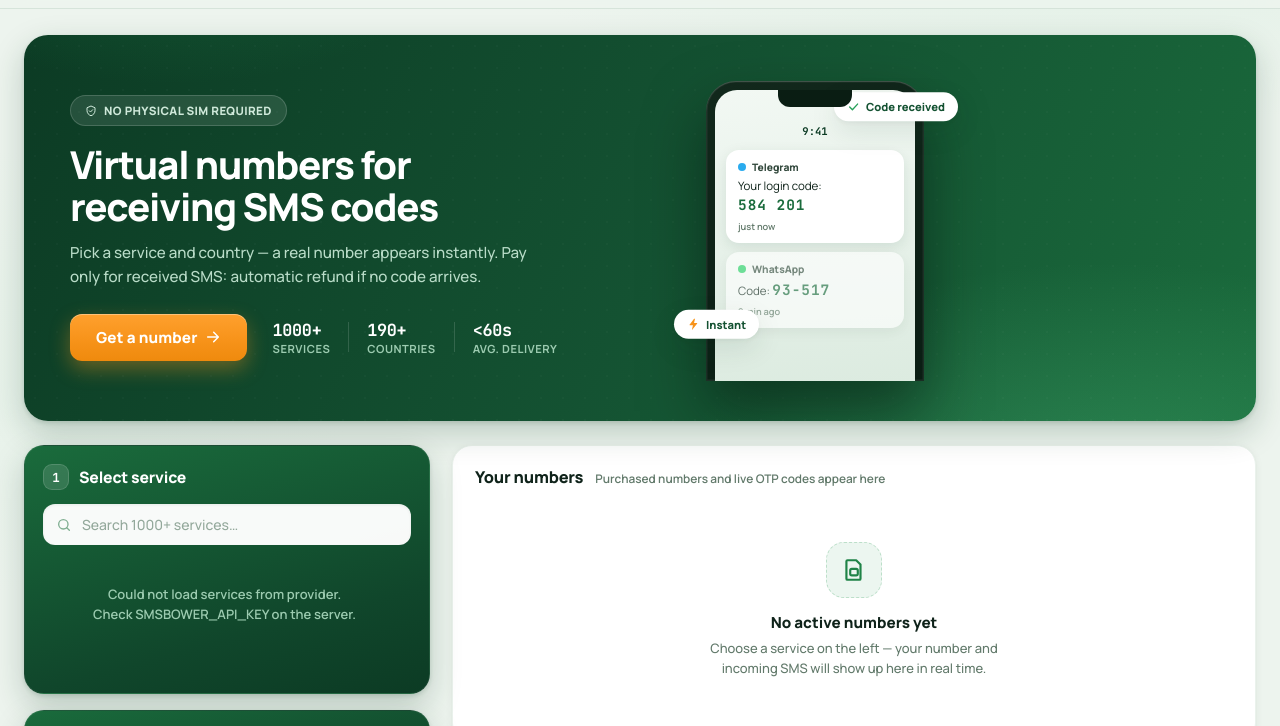
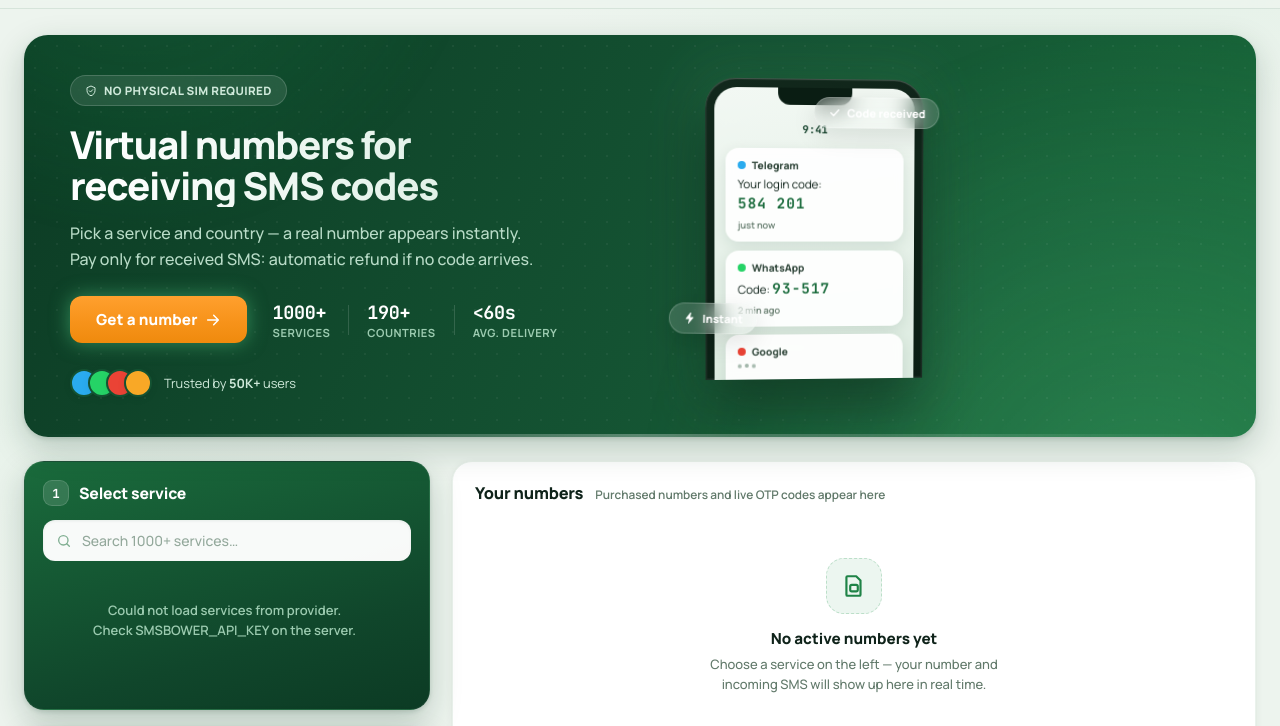
Before and after one commit to somilji143/smsbower-otp, a website: page public/index.html in a window 1280 px wide. Shown: the part 55-781 px from the top of the page. Drawn offline with Linux system fonts and the light colour scheme; no server answers.

Commit message:
Redesign hero section with premium animations and effects

```diff
--- a/public/css/style.css
+++ b/public/css/style.css
@@ -150,38 +150,110 @@
 /* ══════ Hero ══════ */
 .hero-banner {
   position: relative; overflow: hidden;
-  background:
-    radial-gradient(720px 380px at 88% 118%, rgba(77,189,124,.35) 0%, transparent 60%),
-    radial-gradient(560px 300px at 12% -30%, rgba(39,160,90,.28) 0%, transparent 55%),
-    linear-gradient(118deg, var(--green-900) 0%, var(--green-800) 52%, var(--green-700) 100%);
+  background: linear-gradient(118deg, var(--green-900) 0%, var(--green-800) 52%, var(--green-700) 100%);
   border-radius: 24px; padding: 40px 46px; margin-bottom: 24px;
   display: flex; align-items: center; gap: 30px;
   box-shadow: var(--shadow-green);
   color: #fff;
+  z-index: 1;
 }
-.hero-banner::after { /* fine grain to kill the flat gradient look */
-  content: ''; position: absolute; inset: 0; pointer-events: none; opacity: .5;
-  background-image: radial-gradient(rgba(255,255,255,.045) 1px, transparent 1px);
+.hero-bg-orbs {
+  position: absolute; inset: 0; pointer-events: none; z-index: -1;
+  background:
+    radial-gradient(800px circle at 88% 118%, rgba(77,189,124,.35) 0%, transparent 60%),
+    radial-gradient(600px circle at 12% -30%, rgba(39,160,90,.28) 0%, transparent 55%);
+  animation: gradientShift 15s ease-in-out infinite alternate;
+  will-change: transform, opacity;
+}
+.hero-banner::after {
+  content: ''; position: absolute; inset: 0; pointer-events: none; opacity: .5; z-index: -1;
+  background-image: radial-gradient(rgba(255,255,255,.1) 1px, transparent 1px);
   background-size: 22px 22px;
+  animation: dotPulse 8s ease-in-out infinite alternate;
 }
-.hero-text { flex: 1; max-width: 600px; position: relative; z-index: 1; }
+@keyframes gradientShift {
+  0% { transform: scale(1); opacity: 0.8; }
+  50% { transform: scale(1.1); opacity: 1; }
+  100% { transform: scale(0.95); opacity: 0.7; }
+}
+@keyframes dotPulse {
+  0% { opacity: 0.3; }
+  100% { opacity: 0.6; }
+}
+
+.hero-text { flex: 1; max-width: 600px; position: relative; z-index: 1; perspective: 1000px; }
+.hero-text > * { animation: heroFadeUp 0.8s cubic-bezier(0.2, 0.8, 0.2, 1) both; will-change: transform, opacity; }
 .hero-tag {
   display: inline-flex; align-items: center; gap: 7px;
   background: rgba(255,255,255,.1); border: 1px solid rgba(255,255,255,.16);
   color: #cfe9da; padding: 7px 14px; border-radius: 99px;
   font-size: .72rem; font-weight: 800; letter-spacing: .4px; text-transform: uppercase; margin-bottom: 18px;
+  backdrop-filter: blur(8px); -webkit-backdrop-filter: blur(8px);
+  animation-delay: 0.1s;
 }
-.hero-banner h1 { font-size: clamp(1.6rem, 3vw, 2.5rem); font-weight: 800; letter-spacing: -1.2px; line-height: 1.08; margin-bottom: 14px; }
-.hero-banner p { color: #b9dcc8; font-size: .95rem; font-weight: 500; line-height: 1.6; margin-bottom: 24px; max-width: 470px; }
-.hero-actions { display: flex; align-items: center; gap: 26px; flex-wrap: wrap; }
-.hero-stats { display: flex; align-items: center; gap: 18px; }
+.hero-banner h1 {
+  font-size: clamp(1.6rem, 3vw, 2.8rem); font-weight: 800; letter-spacing: -1.2px; line-height: 1.08; margin-bottom: 14px;
+  background: linear-gradient(to right, #fff, #cfe9da); -webkit-background-clip: text; -webkit-text-fill-color: transparent;
+  animation-delay: 0.2s;
+}
+.hero-banner p {
+  color: #b9dcc8; font-size: 1rem; font-weight: 500; line-height: 1.6; margin-bottom: 24px; max-width: 470px;
+  animation-delay: 0.3s;
+}
+.hero-actions { display: flex; align-items: center; gap: 26px; flex-wrap: wrap; animation-delay: 0.4s; }
+.hero-stats { display: flex; align-items: center; gap: 18px; animation-delay: 0.5s; }
+@keyframes heroFadeUp {
+  0% { opacity: 0; transform: translateY(30px); }
+  100% { opacity: 1; transform: translateY(0); }
+}
+
+.btn-cta {
+  position: relative; overflow: hidden;
+  animation: heroGlow 3s infinite alternate;
+}
+.btn-cta::before {
+  content: ''; position: absolute; top: 0; left: -100%; width: 50%; height: 100%;
+  background: linear-gradient(to right, transparent, rgba(255,255,255,0.4), transparent);
+  transform: skewX(-20deg);
+  animation: ctaShimmer 3s ease-in-out infinite;
+}
+@keyframes ctaShimmer {
+  0% { left: -100%; }
+  20% { left: 200%; }
+  100% { left: 200%; }
+}
+@keyframes heroGlow {
+  0% { box-shadow: 0 0 10px rgba(77,189,124,0.3); }
+  100% { box-shadow: 0 0 25px rgba(77,189,124,0.8); }
+}
+
 .hero-stats > div { display: flex; flex-direction: column; }
-.hero-stats b { font-size: 1.05rem; font-weight: 800; letter-spacing: -.3px; font-family: var(--mono); }
+.hero-stats b { font-size: 1.15rem; font-weight: 800; letter-spacing: -.3px; font-family: var(--mono); color: #fff; }
 .hero-stats span { font-size: .7rem; color: #9ccbb0; font-weight: 700; text-transform: uppercase; letter-spacing: .5px; }
 .hero-stats i { width: 1px; height: 30px; background: rgba(255,255,255,.14); }
 
+.trust-indicators { margin-top: 26px; display: flex; align-items: center; gap: 12px; font-size: 0.8rem; color: #cfe9da; animation-delay: 0.6s; }
+.trust-avatars { display: flex; }
+.trust-avatar { width: 28px; height: 28px; border-radius: 50%; border: 2px solid var(--green-800); margin-left: -10px; box-shadow: var(--shadow-sm); }
+.trust-avatar:first-child { margin-left: 0; }
+
+.hero-bottom-line { position: absolute; bottom: 0; left: 0; right: 0; height: 3px; background: linear-gradient(90deg, transparent, rgba(255,255,255,0.3), transparent); }
+
 /* phone mockup */
-.hero-visual { position: relative; z-index: 1; padding: 6px 28px 0 6px; }
+.hero-visual { position: relative; z-index: 1; padding: 6px 28px 0 6px; perspective: 1000px; }
+.phone-wrapper { position: relative; animation: phoneTilt 6s ease-in-out infinite alternate; transform-style: preserve-3d; will-change: transform; }
+@keyframes phoneTilt {
+  0% { transform: rotateY(-5deg) rotateX(2deg) translateY(0); }
+  100% { transform: rotateY(5deg) rotateX(-2deg) translateY(-10px); }
+}
+.phone-glow {
+  position: absolute; inset: -15px; border-radius: 40px 40px 0 0; background: rgba(77,189,124,0.2);
+  filter: blur(20px); z-index: -1; animation: borderPulse 3s ease-in-out infinite alternate;
+}
+@keyframes borderPulse {
+  0% { opacity: 0.5; transform: scale(0.95); }
+  100% { opacity: 1; transform: scale(1.05); }
+}
 .phone {
   width: 218px; height: 300px; position: relative;
   background: linear-gradient(160deg, #12281c, #0a1d13);
@@ -195,26 +267,37 @@
   padding: 34px 11px 0;
 }
 .phone-time { text-align: center; font-size: .66rem; font-weight: 800; color: var(--green-900); font-family: var(--mono); margin-bottom: 12px; }
-.phone-msg { background: #fff; border-radius: 13px; padding: 10px 12px; box-shadow: 0 4px 14px rgba(12,59,36,.10); margin-bottom: 9px; animation: msgIn .5s cubic-bezier(.22,.9,.34,1.2) both; }
-.phone-msg.dim { opacity: .62; animation-delay: .18s; transform-origin: top; }
-@keyframes msgIn { from { opacity: 0; transform: translateY(10px) scale(.96); } to { transform: none; } }
+.phone-msg { background: rgba(255,255,255,0.9); backdrop-filter: blur(4px); border-radius: 13px; padding: 10px 12px; box-shadow: 0 4px 14px rgba(12,59,36,.10); margin-bottom: 9px; animation: msgSlideIn .6s cubic-bezier(0.34, 1.56, 0.64, 1) both; will-change: transform, opacity; }
+.phone-msg.delay-1 { animation-delay: 0.8s; }
+.phone-msg.delay-2 { animation-delay: 1.6s; }
+.phone-msg.delay-3 { animation-delay: 2.4s; }
+@keyframes msgSlideIn { from { opacity: 0; transform: translateX(20px) scale(0.9); } to { opacity: 1; transform: translateX(0) scale(1); } }
 .phone-msg-head { display: flex; align-items: center; gap: 6px; font-size: .64rem; font-weight: 800; color: var(--ink-2); margin-bottom: 4px; }
 .phone-msg-dot { width: 8px; height: 8px; border-radius: 50%; background: #2aabee; }
 .phone-msg-dot.wa { background: #25d366; }
+.phone-msg-dot.gg { background: #ea4335; }
 .phone-msg-body { font-size: .72rem; color: var(--ink); line-height: 1.45; }
 .phone-msg-body b { font-family: var(--mono); font-size: .9rem; color: var(--green-700); letter-spacing: 1px; }
 .phone-msg-time { font-size: .58rem; color: var(--muted); margin-top: 4px; font-weight: 600; }
+
+.typing-indicator { display: flex; gap: 3px; padding: 4px 0; }
+.typing-indicator span { width: 4px; height: 4px; background: #a0b5a8; border-radius: 50%; animation: typing 1.4s infinite; }
+.typing-indicator span:nth-child(2) { animation-delay: 0.2s; }
+.typing-indicator span:nth-child(3) { animation-delay: 0.4s; }
+@keyframes typing { 0%, 100% { transform: translateY(0); opacity: 0.5; } 50% { transform: translateY(-3px); opacity: 1; } }
+
 .float-chip {
   position: absolute; display: inline-flex; align-items: center; gap: 6px;
-  background: #fff; color: var(--green-800); border-radius: 99px; padding: 7px 13px;
-  font-size: .7rem; font-weight: 800; box-shadow: var(--shadow-md);
-  animation: floaty 4.5s ease-in-out infinite;
+  background: rgba(255,255,255,.15); color: #fff; border-radius: 99px; padding: 7px 13px;
+  font-size: .7rem; font-weight: 800; box-shadow: 0 8px 24px rgba(0,0,0,0.1);
+  backdrop-filter: blur(12px); -webkit-backdrop-filter: blur(12px); border: 1px solid rgba(255,255,255,0.2);
+  animation: chipFloat 5s ease-in-out infinite; z-index: 10;
+  will-change: transform;
 }
-.float-chip svg { color: var(--green-500); }
-.chip-1 { top: 18px; right: -6px; }
-.chip-2 { bottom: 40px; left: -26px; animation-delay: 1.4s; }
-.chip-2 svg { color: var(--orange); }
-@keyframes floaty { 0%,100% { transform: translateY(0); } 50% { transform: translateY(-7px); } }
+.float-chip svg { color: #fff; }
+.chip-1 { top: 18px; right: -16px; animation-delay: 0.2s; }
+.chip-2 { bottom: 40px; left: -36px; animation-delay: 1.4s; }
+@keyframes chipFloat { 0%,100% { transform: translateY(0) rotate(0deg); } 50% { transform: translateY(-10px) rotate(2deg); } }
 
 /* ══════ Buy layout ══════ */
 .buy-layout { display: grid; grid-template-columns: 406px 1fr; gap: 22px; align-items: start; }
--- a/public/index.html
+++ b/public/index.html
@@ -92,6 +92,7 @@
 
       <!-- HERO -->
       <section class="hero-banner" id="heroBanner">
+        <div class="hero-bg-orbs"></div>
         <div class="hero-text">
           <span class="hero-tag"><svg width="12" height="12"><use href="#i-shield"/></svg> No physical SIM required</span>
           <h1>Virtual numbers for<br>receiving SMS codes</h1>
@@ -99,34 +100,73 @@
           <div class="hero-actions">
             <button class="btn btn-cta" onclick="document.getElementById('serviceSearch').focus()">Get a number <svg width="16" height="16"><use href="#i-arrow-right"/></svg></button>
             <div class="hero-stats">
-              <div><b id="statServices">1000+</b><span>services</span></div>
+              <div><b id="statServices" data-target="1000">0+</b><span>services</span></div>
               <i></i>
-              <div><b>190+</b><span>countries</span></div>
+              <div><b id="statCountries" data-target="190">0+</b><span>countries</span></div>
               <i></i>
               <div><b>&lt;60s</b><span>avg. delivery</span></div>
             </div>
           </div>
+          <div class="trust-indicators">
+            <div class="trust-avatars">
+              <div class="trust-avatar" style="background:#2aabee;"></div>
+              <div class="trust-avatar" style="background:#25d366;"></div>
+              <div class="trust-avatar" style="background:#ea4335;"></div>
+              <div class="trust-avatar" style="background:#f9a826;"></div>
+            </div>
+            <span>Trusted by <strong>50K+</strong> users</span>
+          </div>
         </div>
         <div class="hero-visual" aria-hidden="true">
+          <div class="phone-wrapper">
+            <div class="phone-glow"></div>
             <div class="phone">
               <div class="phone-notch"></div>
               <div class="phone-screen">
                 <div class="phone-time">9:41</div>
-              <div class="phone-msg">
+                <div class="phone-msg delay-1">
                   <div class="phone-msg-head"><span class="phone-msg-dot"></span>Telegram</div>
                   <div class="phone-msg-body">Your login code:<br><b>584&nbsp;201</b></div>
                   <div class="phone-msg-time">just now</div>
                 </div>
-              <div class="phone-msg dim">
+                <div class="phone-msg delay-2">
                   <div class="phone-msg-head"><span class="phone-msg-dot wa"></span>WhatsApp</div>
                   <div class="phone-msg-body">Code: <b>93-517</b></div>
                   <div class="phone-msg-time">2 min ago</div>
+                </div>
+                <div class="phone-msg delay-3">
+                  <div class="phone-msg-head"><span class="phone-msg-dot gg"></span>Google</div>
+                  <div class="phone-msg-body">
+                    <div class="typing-indicator"><span></span><span></span><span></span></div>
+                  </div>
+                  <div class="phone-msg-time">typing...</div>
                 </div>
               </div>
             </div>
             <div class="float-chip chip-1"><svg width="13" height="13"><use href="#i-check"/></svg> Code received</div>
             <div class="float-chip chip-2"><svg width="13" height="13"><use href="#i-bolt"/></svg> Instant</div>
           </div>
+        </div>
+        <div class="hero-bottom-line"></div>
+        <script>
+          const counters = [
+            { el: document.getElementById('statServices'), target: 1000, suffix: '+' },
+            { el: document.getElementById('statCountries'), target: 190, suffix: '+' }
+          ];
+          counters.forEach(c => {
+            if(!c.el) return;
+            let current = 0;
+            const step = Math.ceil(c.target / 60);
+            const timer = setInterval(() => {
+              current += step;
+              if (current >= c.target) {
+                current = c.target;
+                clearInterval(timer);
+              }
+              c.el.innerText = current + c.suffix;
+            }, 16);
+          });
+        </script>
       </section>
 
       <div class="buy-layout">
```
Lines whose indentation alone changed are shown as unchanged.
